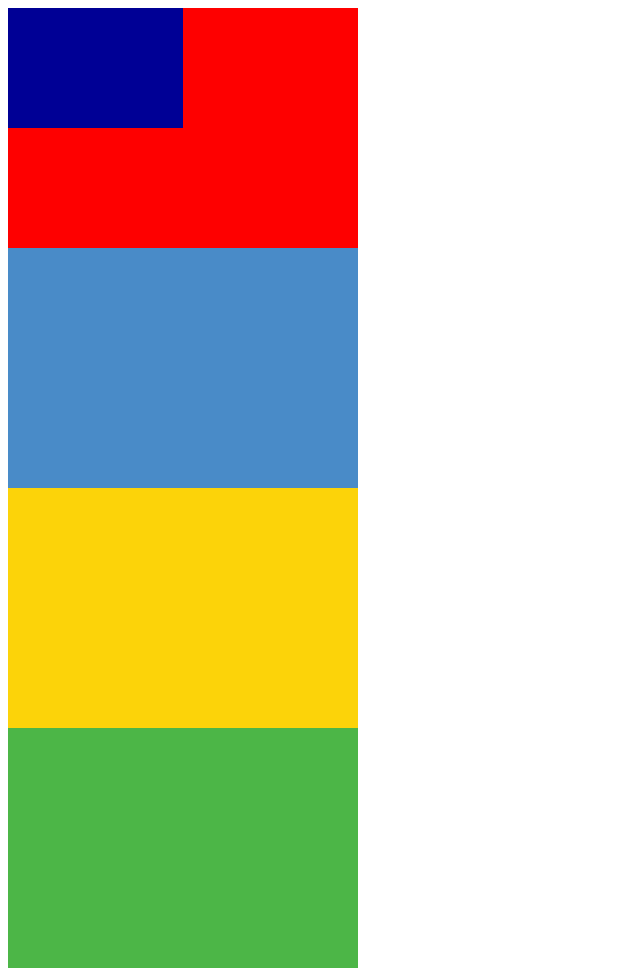
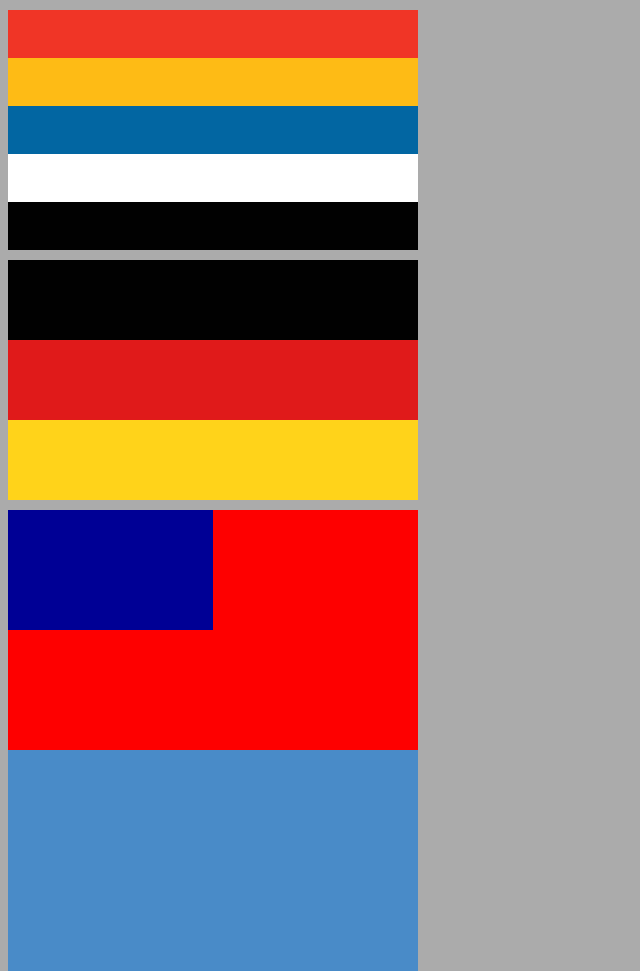
Before and after one commit to SinanJS/EDrag, a website: page index.html in a window 1280 px wide. Shown: the top 971 px of the page, without its empty margins (0-640 px from the left). Drawn offline with nearby package versions, Linux system fonts and the light colour scheme.

Commit message:
民国五色旗

```diff
--- a/index.html
+++ b/index.html
@@ -7,35 +7,65 @@
     <script src="js/dragFree.js"></script>
     <link rel="stylesheet" href="css/edrag.css">
     <style>
-        .box{
-            height:240px;
-            width:350px;
+        body {
+            background-color: #ababab;
+        }
+
+        .box {
+            height: 240px;
+            width: 410px;
             cursor: move;
         }
-        .draging{
+
+        .row5 {
+            width: 410px;
+            height: 48px;
+        }
+        .row3 {
+            width: 410px;
+            height: 80px;
+        }
+
+        .draging {
             z-index: 99999999999;
             opacity: 0.8;
         }
-        .inner-div{
+
+        .inner-div {
             height: 120px;
-            width: 175px;
+            width: 205px;
             background-color: #000095;
+        }
+
+        .container {
+            margin: 10px 0;
         }
 
     </style>
 </head>
 <body>
 <div class="container">
-        <div class="box box-1" id="box-1" style="background-color:#fe0000;">
+    <div class="row5 box-1" id="box-1" style="background-color:#F03526;"></div>
+    <div class="row5 box-2" style="background-color:#FEBB15;"></div>
+    <div class="row5 box-3" style="background-color:#0266A2;"></div>
+    <div class="row5 box-4" style="background-color:#ffffff;"></div>
+    <div class="row5 box-5" style="background-color:#010101;"></div>
+</div>
+<div class="container">
+    <div dragfree="true">
+        <div class="row3 box-1" style="background-color:#010101;"></div>
+        <div class="row3 box-2" style="background-color:#E01A1A;"></div>
+        <div class="row3 box-3" style="background-color:#FFD31A;"></div>
+    </div>
+</div>
+<div class="container">
+    <div class="box box-1" id="box-1-2" style="background-color:#fe0000;">
         <div class="inner-div">
         </div>
     </div>
     <div class="box box-2" style="background-color:#498BC8;"></div>
     <div class="box box-3" style="background-color:#FCD309;"></div>
     <div class="box box-4" style="background-color:#4CB647;"></div>
-        <!--<div class="box box-2"></div>-->
-        <!--<div class="box box-3"></div>-->
-        <!--<div class="box box-4"></div>-->
 </div>
 <!--<div class="mouse-position">-->
 <!--<p>鼠标位置</p>-->
@@ -58,7 +88,7 @@
      showMousePs:true
      });*/
     var eDrag = new DragFree({
-        el:".container"
+        el: ".container"
     });
 
 </script>
--- a/js/dragFree.js
+++ b/js/dragFree.js
@@ -19,12 +19,8 @@
     };
     BaseDrag.prototype = {
         init: function (opt) {
-            var _this = this;
             this.el = opt.el;
             this.$el = $(opt.el);
-            this._el = document.querySelectorAll(opt.el);
-            this.childrenList = new Set();
-            var elType = opt.el.toString().substr(0, 1);
             if (!opt.moveOnly) {
                 this.drag(this.$el);
             } else {
@@ -40,7 +36,7 @@
              for(var i=0;i<this._el[0].children.length;i++){
              this.childrenList.add(this._el[0].children[i].className)
              }*/
-
+            //事件委托
             $el.on("mousedown", function (event) {
                 _this.selectDOM(event);
             });
@@ -86,9 +82,7 @@
             });
 
         },
-        $error: function (msg) {
-            console.log(msg);
-        },
+
         //遍历子元素
         mapDOM: function ($el) {
             for (var i = 0; i < $el.length; i++) {
@@ -119,6 +113,8 @@
                 this.target = this.confirmTarget(event.target);
                 if(this.target){
                     $(this.target).addClass('draging');
+                }else {
+                    return;
                 }
                 this.isDown = true;
                 var nowPs = {
```
Also changed, not shown: build/js/dragFree.min.js. Lines whose indentation alone changed are shown as unchanged.
